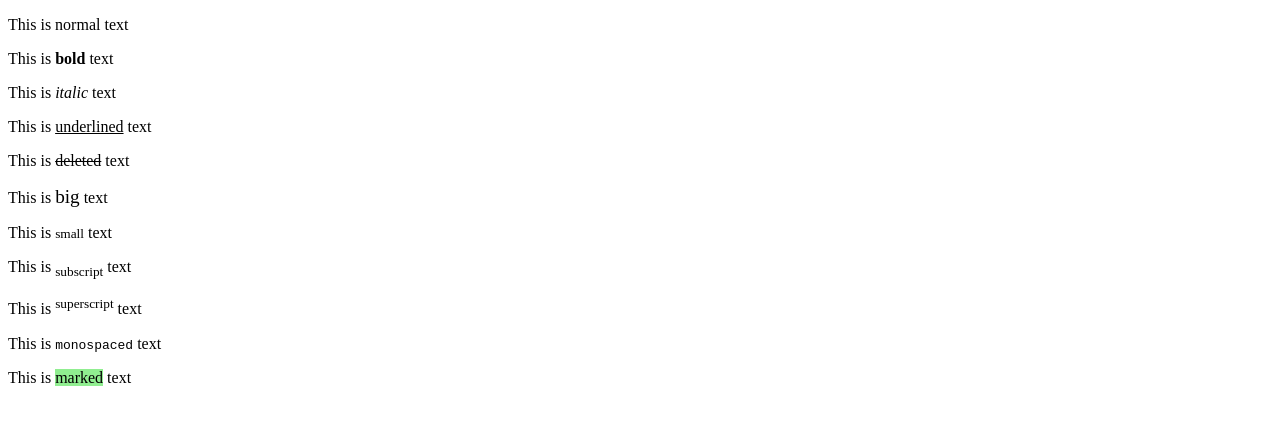
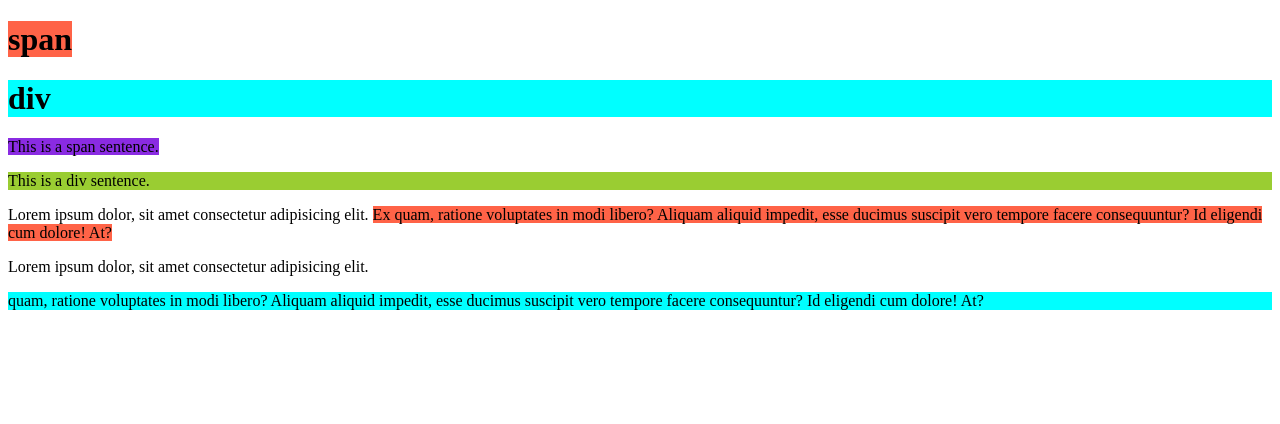
Before and after one commit to serkturk/my-html-css-25, a plain HTML site: page index.html in a window 1280 px wide. Drawn offline with Linux system fonts and the light colour scheme.

Commit message:
span and div tags: span is an inline container and keeps all of element in same block, div is a block-level container and breaks element up into blocks by styling (also takes up entire width of document)

```diff
--- a/index.html
+++ b/index.html
@@ -9,17 +9,19 @@
     </head>
     <body>
 
-        <p>This is normal text</p>
-        <p>This is <b>bold</b> text</p>
-        <p>This is <i>italic</i> text</p>
-        <p>This is <u>underlined</u> text</p>
-        <p>This is <del>deleted</del> text</p>
-        <p>This is <big>big</big> text</p>
-        <p>This is <small>small</small> text</p>
-        <p>This is <sub>subscript</sub> text</p>
-        <p>This is <sup>superscript</sup> text</p>
-        <p>This is <tt>monospaced</tt> text</p>
-        <p>This is <mark style="background-color:lightgreen">marked</mark> text</p>
+        <!-- SPAN AND DIV -->
+        <!-- <span> inline container to group for styling-->
+        <!-- <div> block container to group for styling-->
+
+        <h1><span style="background-color:tomato;">span</span></h1>
+        <h1><div style="background-color:cyan;">div</div></h1>
+
+        <p><span style="background-color:blueviolet">This is a span sentence.</span></p>
+        <p><div style="background-color:yellowgreen">This is a div sentence.</div></p>
+
+        <p>Lorem ipsum dolor, sit amet consectetur adipisicing elit. <span style="background-color:tomato;">Ex quam, ratione voluptates in modi libero? Aliquam aliquid impedit, esse ducimus suscipit vero tempore facere consequuntur? Id eligendi cum dolore! At?</span></p>
+        <p>Lorem ipsum dolor, sit amet consectetur adipisicing elit. <div style="background-color: cyan;"> quam, ratione voluptates in modi libero? Aliquam aliquid impedit, esse ducimus suscipit vero tempore facere consequuntur? Id eligendi cum dolore! At?</div></p>
+
 
     </body>
 </html>
```
